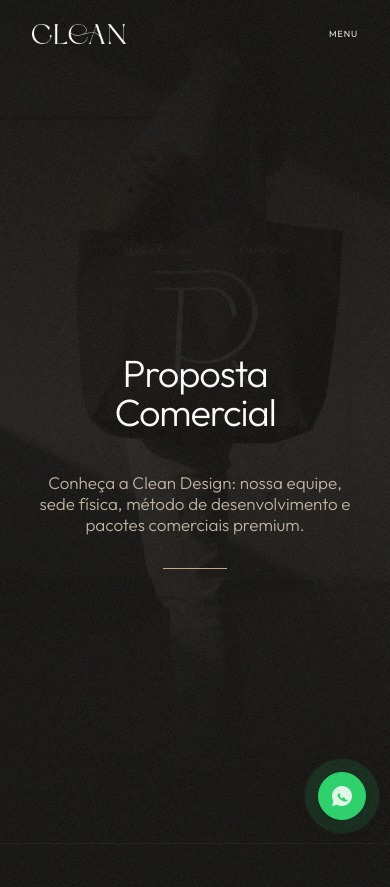
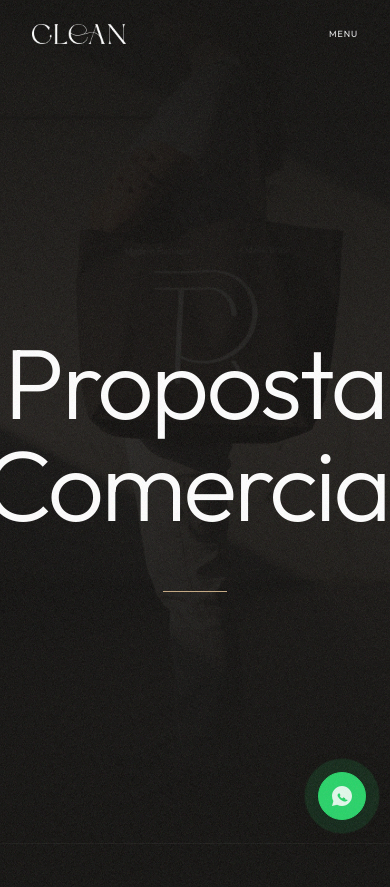
Before and after one commit to MMagnoDev/cleanDesign, a Next.js app: page /apresentacao in a window 390 px wide. Shown: the top 887 px of the page. Built offline with nearby package versions, Linux system fonts and the light colour scheme.

Commit message:
Atualização da imagem de papelaria e remoção do parágrafo da Hero

```diff
--- a/src/app/apresentacao/page.tsx
+++ b/src/app/apresentacao/page.tsx
@@ -323,13 +323,11 @@
 
         <div className="relative z-10 flex flex-col items-center justify-center max-w-[900px] w-full">
 
-          <h1 className="text-[38px] sm:text-[68px] lg:text-[84px] font-sans font-light tracking-[-0.03em] leading-[0.95] text-white mb-6">
+          <h1 className="text-[100px] sm:text-[68px] lg:text-[84px] font-sans font-light tracking-[-0.03em] leading-[0.95] text-white mb-6">
             Proposta <br />
             Comercial
           </h1>
-          <p className="text-[11px] sm:text-[13px] text-zinc-400 font-light leading-relaxed max-w-[650px] mt-4">
-            Conheça a Clean Design: nossa equipe, sede física, método de desenvolvimento e pacotes comerciais premium.
-          </p>
+
           <div className="h-[1px] w-16 bg-[#c5a880] mt-8"></div>
         </div>
       </section>
@@ -662,9 +660,9 @@
 
           <div className="lg:col-span-6 relative aspect-[16/10] overflow-hidden rounded-[2px] border border-white/5 bg-zinc-900 shadow-xl">
             <img
-              src="/assets/stationery_mockup.png"
+              src="/assets/papelaria.webp"
               alt="Papelaria de Prestígio Clean"
-              className="w-full h-full object-cover grayscale opacity-90 transition-transform duration-[600ms] hover:scale-102"
+              className="w-full h-full object-cover opacity-90 transition-transform duration-[600ms] hover:scale-102"
             />
           </div>
         </div>
```
Also changed, not shown: public/assets/papelaria.webp (added).
